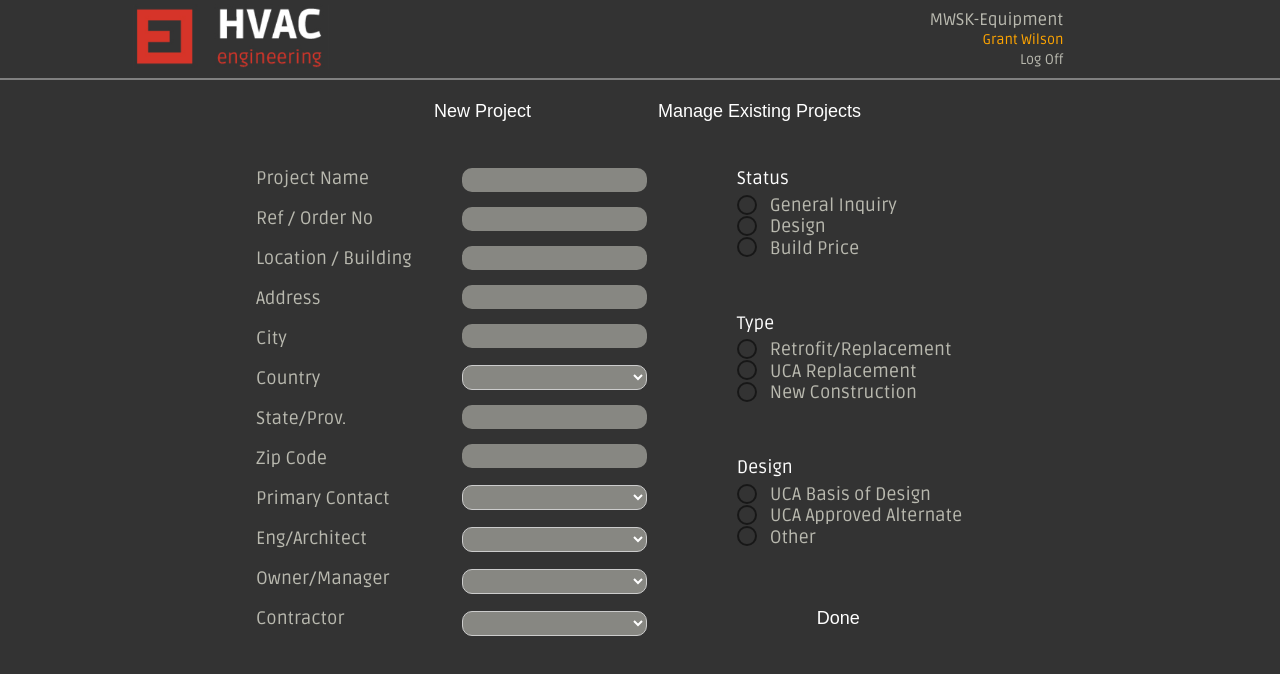
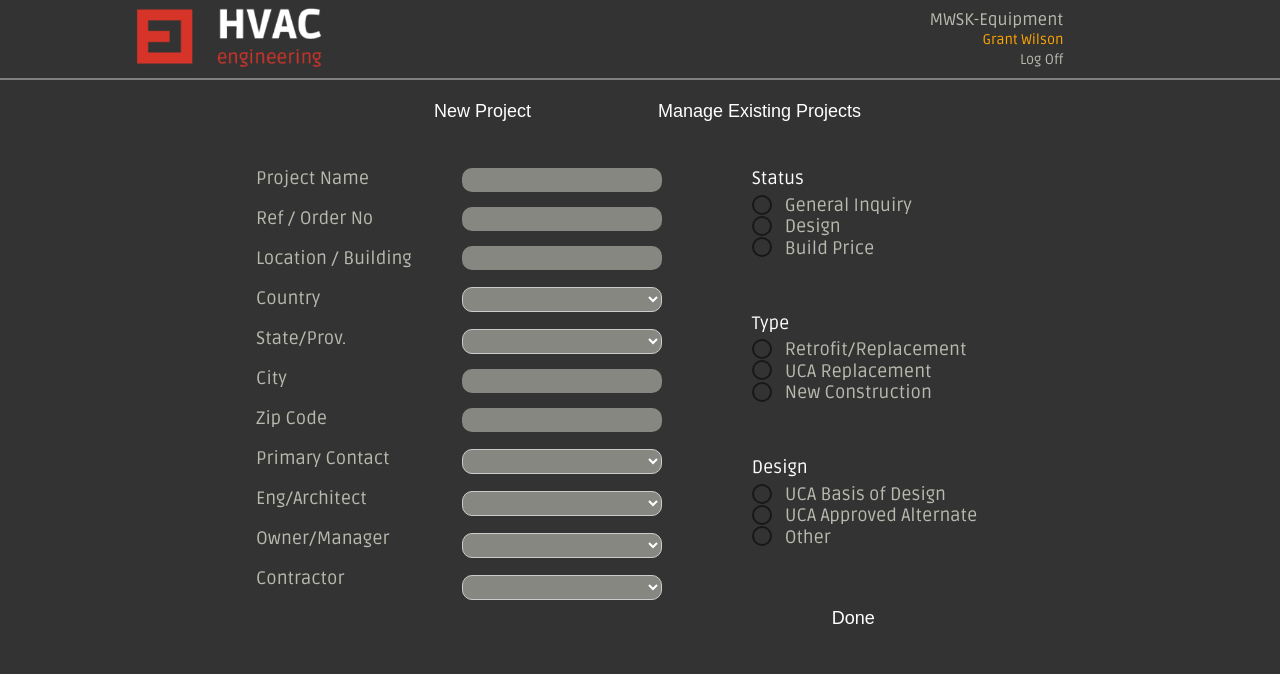
Before and after one commit to ericogn/configurator_frontend, an Angular app: page /mainmenu in a window 1280 px wide. Both pictures are taken after a click on the button "New Project". Shown: the top 674 px of the page. Built offline with nearby package versions, Linux system fonts and the light colour scheme; no server answers.

Commit message:
small changes on design

```diff
--- a/src/app/main-menu/main-menu.component.html
+++ b/src/app/main-menu/main-menu.component.html
@@ -11,10 +11,9 @@
                 <label>Project Name</label>
                 <label>Ref / Order No</label>
                 <label>Location / Building</label>
-                <label>Address</label>
-                <label>City</label>
                 <label>Country</label>
                 <label>State/Prov.</label>
+                <label>City</label>
                 <label>Zip Code</label>
                 <label>Primary Contact</label>
                 <label>Eng/Architect</label>
@@ -25,15 +24,18 @@
                 <input [(ngModel)]="this.details.name">
                 <input [(ngModel)]="this.details.reforderno">
                 <input [(ngModel)]="this.details.address">
-                <input [(ngModel)]="this.details.city">
-                <input [(ngModel)]="this.details.state">
-                <select [(ngModel)] ="this.details.country">
+                <select [(ngModel)] ="this.details.country" (change)="changecountry()">
                     <option *ngFor = "let l of countryes">
                         {{l}}
                     </option>
                 </select>
-                <input [(ngModel)]="this.details.primarycontact">
-                <input [(ngModel)]="this.details.engarch">
+                <select [(ngModel)]="this.details.state" style="width: 200px;">
+                    <option *ngFor = "let l of states">
+                        {{l}}
+                    </option>
+                </select>
+                <input [(ngModel)]="this.details.city">
+                <input [(ngModel)]="this.details.zip">
                 <select [(ngModel)] ="this.details.primarycontact">
                     <option *ngFor = "let l of contacts">
                         {{l}}
--- a/src/app/main-menu/main-menu.component.ts
+++ b/src/app/main-menu/main-menu.component.ts
@@ -96,11 +96,125 @@ export class MainMenuComponent implements OnInit {
       "Owner 3"
     ]
     contractor:string[]=[
-
+      "Contractor 1",
+      "Contractor 2",
+      "Contractor 3"
     ]
+    canadaStates:string[]=[
+      "Alberta",
+      "British Columbia",
+      "Manitoba",
+      "New Brunswick",
+      "Newfoundland and Labrador",
+      "Northwest Territories",
+      "Nova Scotia",
+      "Nunavut",
+      "Ontario",
+      "Prince Edward Island",
+      "Quebec",
+      "Saskatchewan",
+      "Yukon",
+    ]
+     americaStates:string[] = [
+      "AK - Alaska",
+      "AL - Alabama",
+      "AR - Arkansas",
+      "AS - American Samoa",
+      "AZ - Arizona",
+      "CA - California",
+      "CO - Colorado",
+      "CT - Connecticut",
+      "DC - District of Columbia",
+      "DE - Delaware",
+      "FL - Florida",
+      "GA - Georgia",
+      "GU - Guam",
+      "HI - Hawaii",
+      "IA - Iowa",
+      "ID - Idaho",
+      "IL - Illinois",
+      "IN - Indiana",
+      "KS - Kansas",
+      "KY - Kentucky",
+      "LA - Louisiana",
+      "MA - Massachusetts",
+      "MD - Maryland",
+      "ME - Maine",
+      "MI - Michigan",
+      "MN - Minnesota",
+      "MO - Missouri",
+      "MS - Mississippi",
+      "MT - Montana",
+      "NC - North Carolina",
+      "ND - North Dakota",
+      "NE - Nebraska",
+      "NH - New Hampshire",
+      "NJ - New Jersey",
+      "NM - New Mexico",
+      "NV - Nevada",
+      "NY - New York",
+      "OH - Ohio",
+      "OK - Oklahoma",
+      "OR - Oregon",
+      "PA - Pennsylvania",
+      "PR - Puerto Rico",
+      "RI - Rhode Island",
+      "SC - South Carolina",
+      "SD - South Dakota",
+      "TN - Tennessee",
+      "TX - Texas",
+      "UT - Utah",
+      "VA - Virginia",
+      "VI - Virgin Islands",
+      "VT - Vermont",
+      "WA - Washington",
+      "WI - Wisconsin",
+      "WV - West Virginia",
+      "WY - Wyoming"
+    ]
+    changecountry(){
+      if(this.details.country == 'USA'){
+        this.states = this.americaStates;
+      }else{
+        this.states = this.canadaStates;
+      }
+    }
+    states:string[]=[];
+    /*
+    name: '',
+    reforderno:'',
+    address:'',
+    city:'',
+    country:'',
+    state:'',
+    zip:'',
+    primarycontact:'',
+    engarch:'',
+    owner:'',
+    contractor:'',
+    status:'',
+    type:'',
+    design:''
+    */
     createNewProject(){
-      this.postService.createNewProject(this.details).subscribe(data => this.details = data);
-      window.location.reload();
+      if(this.details.name == '' ||
+        this.details.reforderno == '' ||
+        this.details.address == '' ||
+        this.details.city == '' ||
+        this.details.country == '' ||
+        this.details.state == '' ||
+        this.details.zip == '' ||
+        this.details.primarycontact == '' ||
+        this.details.engarch == '' ||
+        this.details.owner == '' ||
+        this.details.contractor == ''
+        ){
+          alert('You must fill each field')
+        }
+        else{
+          this.postService.createNewProject(this.details).subscribe(data => this.details = data);
+          window.location.reload();
+        }
     }
 
     delete(id:number){
```
